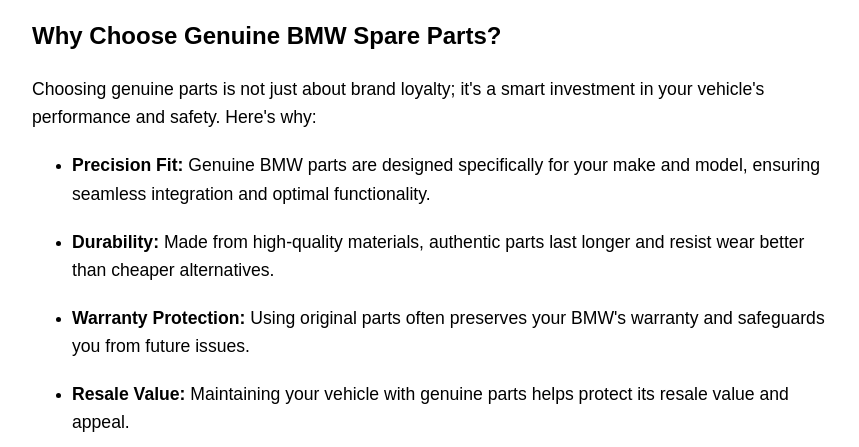
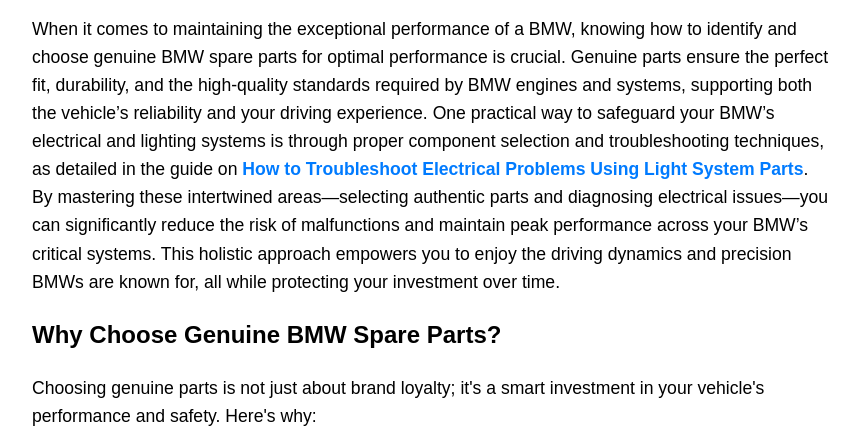
Before and after one commit to imarkcedric/vehiclespareparts, a plain HTML site: page index.html in a window 1280 px wide. Shown: the part 835-1282 px from the top of the page, without its empty margins (208-1067 px from the left). Drawn offline with Linux system fonts and the light colour scheme.

Commit message:
Update index.html

```diff
--- a/index.html
+++ b/index.html
@@ -88,6 +88,7 @@
  <img src="https://i.postimg.cc/8zC7G5Z8/1-10.jpg" alt="bmwspareparts.jpg" style="max-width: 100%; height: auto;">
 </div>
 
+    <p>When it comes to maintaining the exceptional performance of a BMW, knowing&nbsp;how to identify and choose genuine BMW spare parts for optimal performance&nbsp;is crucial. Genuine parts ensure the perfect fit, durability, and the high-quality standards required by BMW engines and systems, supporting both the vehicle&rsquo;s reliability and your driving experience. One practical way to safeguard your BMW&rsquo;s electrical and lighting systems is through proper component selection and troubleshooting techniques, as detailed in the guide on&nbsp;<a href="https://electricsystem.s3.ca-central-1.amazonaws.com/index.html">How to Troubleshoot Electrical Problems Using Light System Parts</a>. By mastering these intertwined areas&mdash;selecting authentic parts and diagnosing electrical issues&mdash;you can significantly reduce the risk of malfunctions and maintain peak performance across your BMW&rsquo;s critical systems. This holistic approach empowers you to enjoy the driving dynamics and precision BMWs are known for, all while protecting your investment over time.</p>
 
 <h2>Why Choose Genuine BMW Spare Parts?</h2>
 <p>Choosing genuine parts is not just about brand loyalty; it's a smart investment in your vehicle's performance and safety. Here's why:</p>
```
